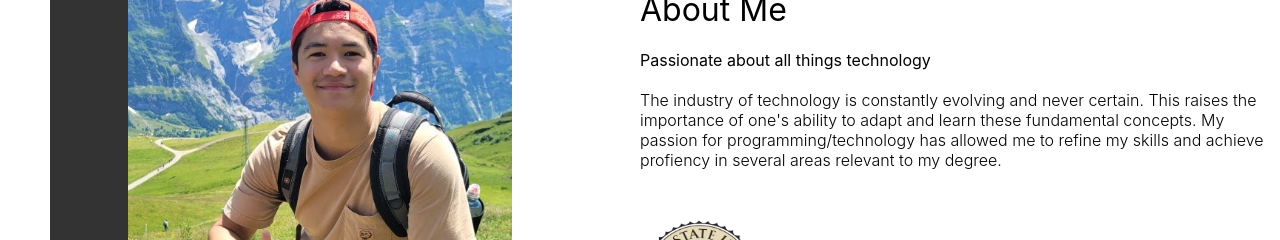
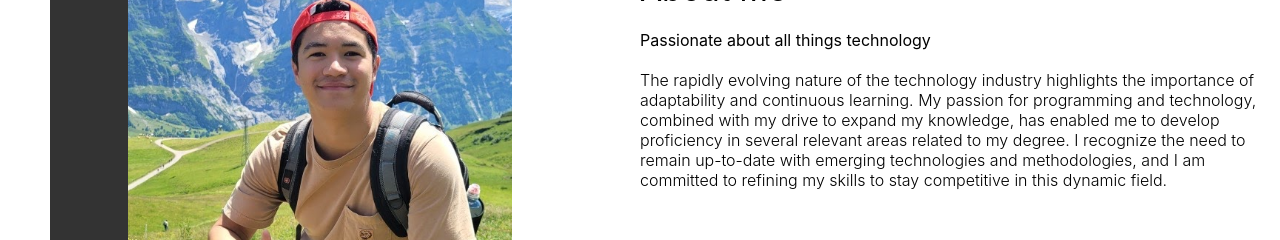
Before and after one commit to cfeller5547/react-amplify-app, a React (Create React App) app: page / in a window 1280 px wide. Shown: the part 1046-1286 px from the top of the page. Built offline with nearby package versions, Linux system fonts and the light colour scheme.

Commit message:
updated my about description

```diff
--- a/src/components/About/About.jsx
+++ b/src/components/About/About.jsx
@@ -21,10 +21,14 @@ const About = () => {
             Passionate about all things technology
           </p>
           <p className="a-desc">
-            The industry of technology is constantly evolving and never certain.
-            This raises the importance of one's ability to adapt and learn these
-            fundamental concepts. My passion for programming/technology has allowed me to
-            refine my skills and achieve profiency in several areas relevant to my degree.
+          The rapidly evolving nature of the technology industry highlights
+          the importance of adaptability and continuous learning.
+          My passion for programming and technology, combined with
+          my drive to expand my knowledge, has enabled me to develop proficiency
+          in several relevant areas related to my degree.
+          I recognize the need to remain up-to-date with emerging technologies
+          and methodologies, and I am committed to refining my skills to
+          stay competitive in this dynamic field.
           </p>
           <div className="a-sdsulogo">
             <img src={sdsulogo} alt="" className="a-sdsulogo-img" />
```
